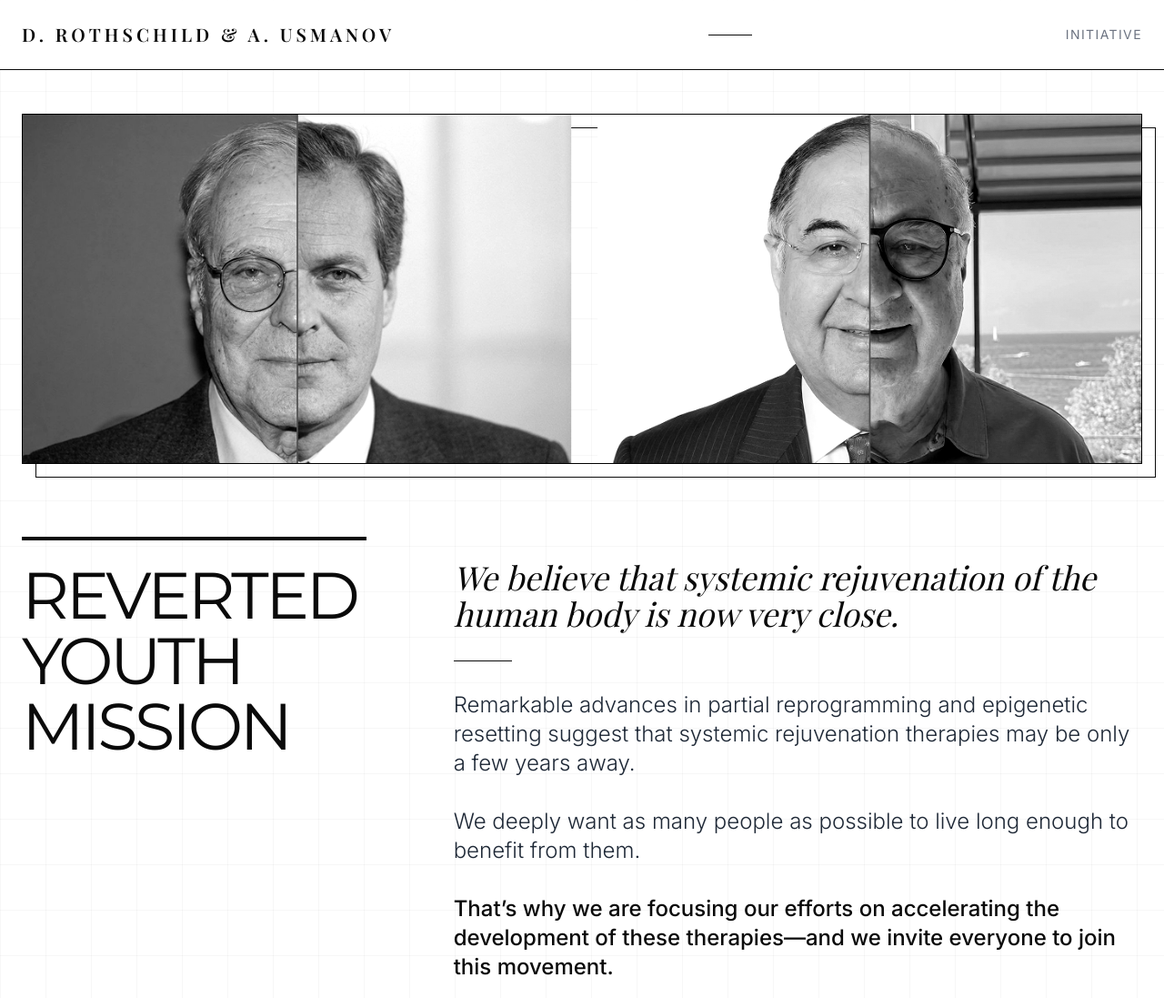
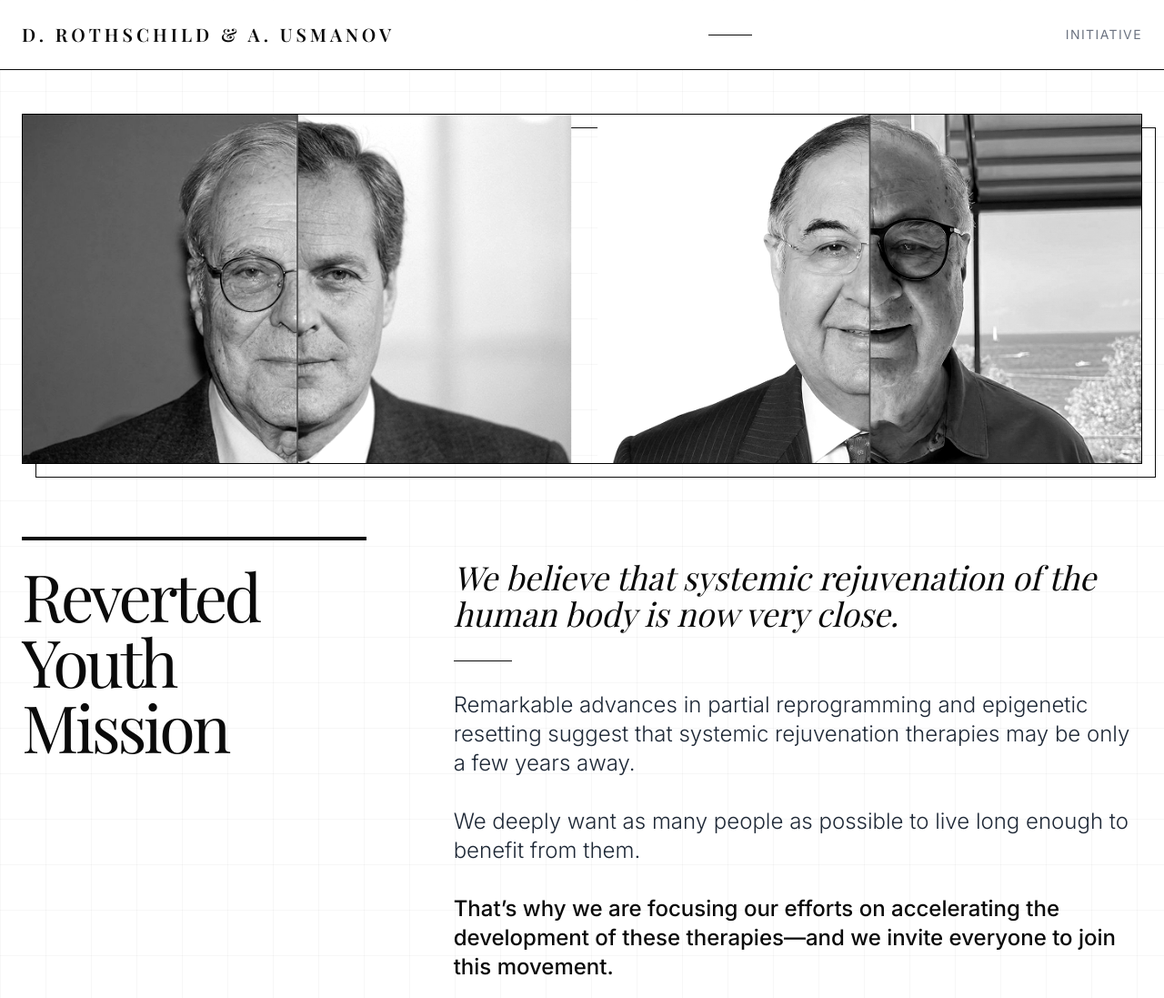
Before and after one commit to revertedyouth/revertedyouth.github.io, a plain HTML site: page index.html in a window 1280 px wide. Shown: the top 1097 px of the page at 91% size. Drawn offline with nearby package versions, Linux system fonts and the light colour scheme; a web font is replaced by a local one.

Commit message:
Update index.html

```diff
--- a/index.html
+++ b/index.html
@@ -89,7 +89,7 @@
             class="lg:w-1/3 flex flex-col justify-start border-t-4 border-black pt-6 animate-fade-up delay-100"
           >
             <h1
-              class="font-heading text-5xl md:text-6xl lg:text-7xl font-light uppercase leading-tight tracking-tighter"
+              class="font-serif text-5xl md:text-6xl lg:text-7xl font-light leading-tight tracking-tighter"
             >
               Reverted<br />Youth<br />Mission
             </h1>
```
